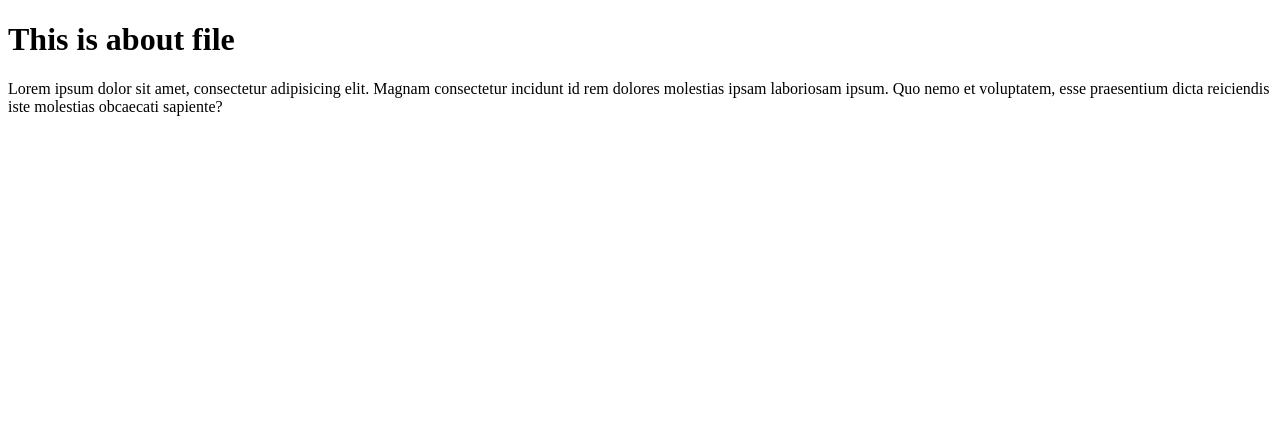
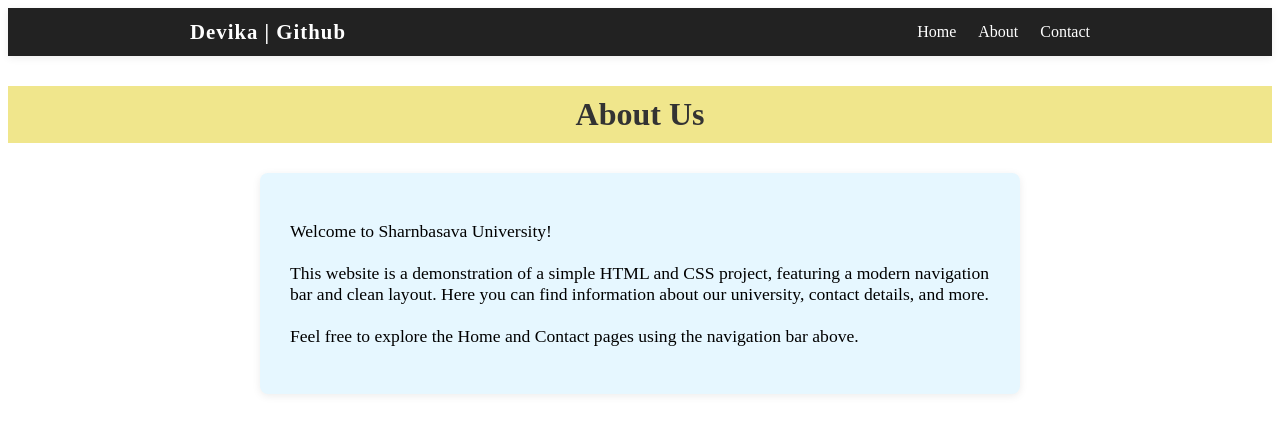
Before and after one commit to devikabomble2-droid/GITHUB, a plain HTML site: page about.html in a window 1280 px wide. Drawn offline with Linux system fonts and the light colour scheme.

Commit message:
added files

```diff
--- a/about.html
+++ b/about.html
@@ -3,12 +3,74 @@
 <head>
     <meta charset="UTF-8">
     <meta name="viewport" content="width=device-width, initial-scale=1.0">
-    <title>Document</title>
+    <title>About | Devika Github</title>
+    <style>
+        .navbar {
+            background-color: #222;
+            padding: 12px 0;
+            box-shadow: 0 2px 8px rgba(0,0,0,0.07);
+            margin-bottom: 30px;
+        }
+        .navbar-container {
+            max-width: 900px;
+            margin: 0 auto;
+            display: flex;
+            align-items: center;
+            justify-content: space-between;
+            padding: 0 20px;
+        }
+        .navbar-brand {
+            color: #fff;
+            font-size: 1.3em;
+            font-weight: bold;
+            letter-spacing: 1px;
+        }
+        .navbar-links a {
+            color: #fff;
+            text-decoration: none;
+            margin-left: 18px;
+            font-size: 1em;
+            font-weight: 500;
+            transition: color 0.2s;
+        }
+        .navbar-links a:hover {
+            color: #4CAF50;
+        }
+        h1 {
+            color: #333;
+            background-color: #f0e68c;
+            padding: 10px;
+            text-align: center;
+        }
+        .about-content {
+            max-width: 700px;
+            margin: 30px auto;
+            background: #e6f7ff;
+            padding: 30px;
+            border-radius: 8px;
+            font-size: 1.1em;
+            box-shadow: 0 2px 8px rgba(0,0,0,0.08);
+        }
+    </style>
 </head>
 <body>
-    <h1>This is about file</h1>
-    <p>Lorem ipsum dolor sit amet, consectetur adipisicing elit. Magnam consectetur incidunt id rem dolores molestias ipsam laboriosam ipsum. Quo nemo et voluptatem, esse praesentium dicta reiciendis iste molestias obcaecati sapiente?
-
-    </p>
+    <nav class="navbar">
+        <div class="navbar-container">
+            <span class="navbar-brand">Devika | Github</span>
+            <div class="navbar-links">
+                <a href="index.html">Home</a>
+                <a href="about.html">About</a>
+                <a href="contact.html">Contact</a>
+            </div>
+        </div>
+    </nav>
+    <h1>About Us</h1>
+    <div class="about-content">
+        <p>
+            Welcome to Sharnbasava University!<br><br>
+            This website is a demonstration of a simple HTML and CSS project, featuring a modern navigation bar and clean layout. Here you can find information about our university, contact details, and more.<br><br>
+            Feel free to explore the Home and Contact pages using the navigation bar above.
+        </p>
+    </div>
 </body>
 </html>
```
Also changed, not shown: index.html (+0 -3 lines).
